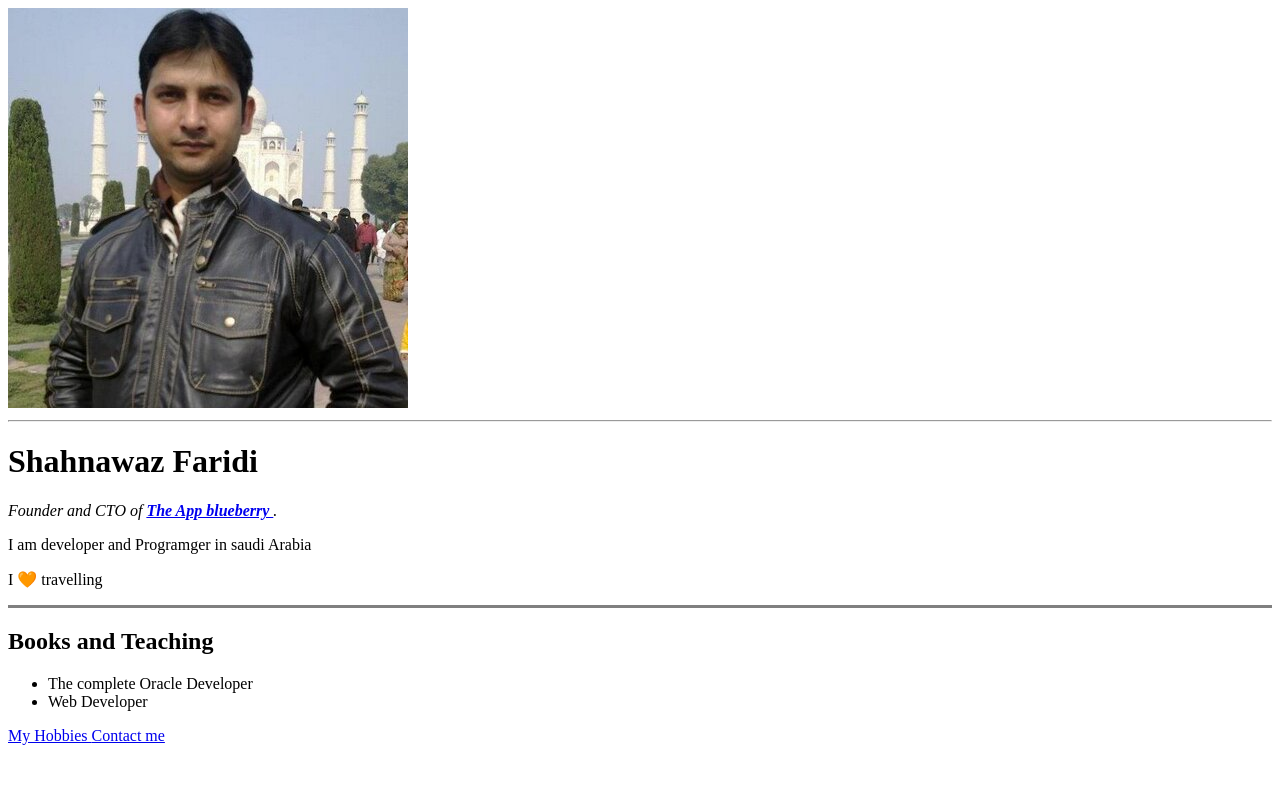
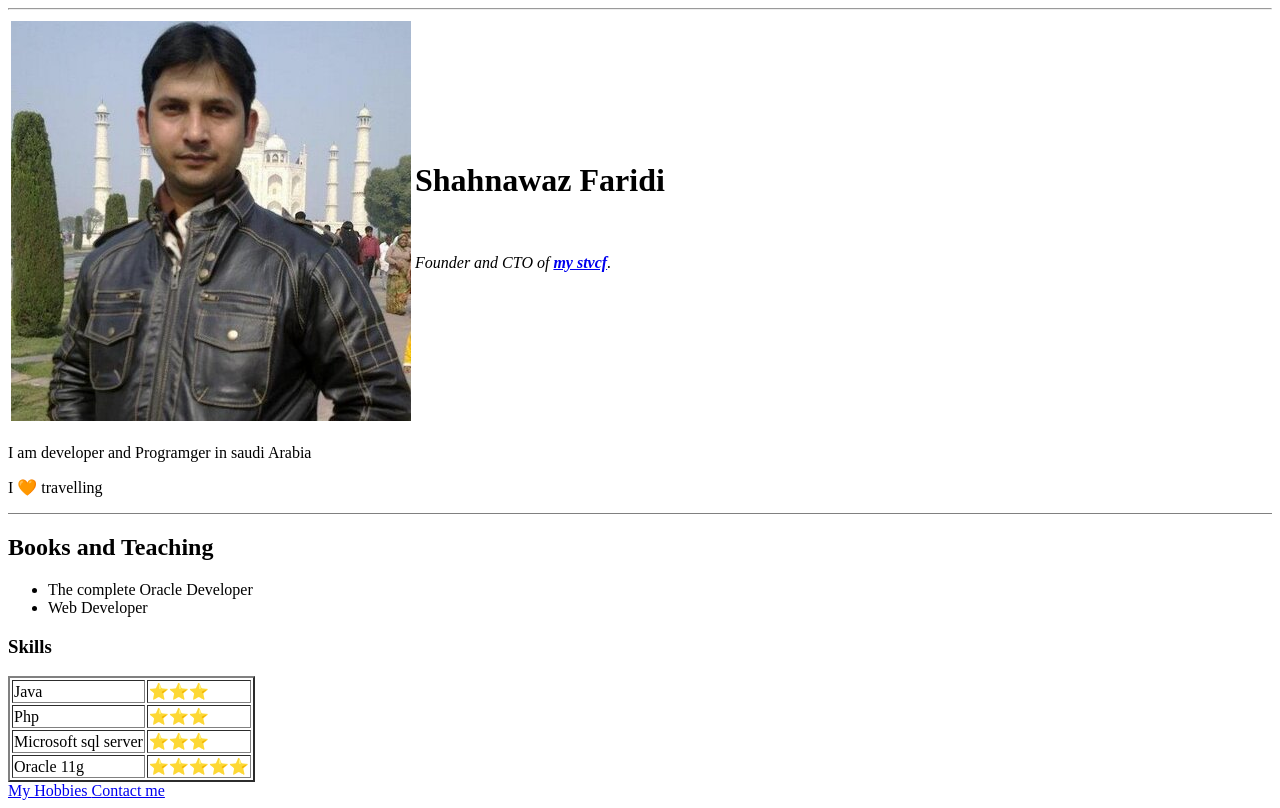
Before and after one commit to shahnawazsf/cv, a plain HTML site: page index.html in a window 1280 px wide. Drawn offline with Linux system fonts and the light colour scheme.

Commit message:
Add files via upload

```diff
--- a/index.html
+++ b/index.html
@@ -7,21 +7,48 @@
     <title>Shahnawaz's Personal Site</title>
   </head>
   <body>
-<img src="Images/Shahnawaz.jpeg" alt="Shahnawaz Profile Picture">
-    <hr>
-     <h1> Shahnawaz Faridi</h1>
-     <p>
-  <em> Founder and CTO of   <strong><a href="https://twitter.com/shahnawaz_01">The App blueberry </a></strong>.  </em>
-     </p>
+        <hr>
+
+<table>
+
+<tr>
+  <td><img src="Images/shahnawaz.jpeg" alt="Shahnawaz Profile Picture"></td>
+  <td><h1> Shahnawaz Faridi</h1><br>
+    <p>
+ <em> Founder and CTO of   <strong><a href="https://twitter.com/shahnawaz_01">my stvcf</a></strong>.  </em>
+    </p>
+  </br></td>
+</tr>
+
+</table>
+
      <p> I am developer and Programger in saudi Arabia</p>
      <p>I 🧡 travelling </p>
-     <hr size="3" noshade>
+     <hr size="1" noshade>
      <h2> Books and Teaching </h2>
        <ul>
          <li>The complete Oracle Developer</li>
          <li> Web Developer </li>
        </ul>
-
+       <h3>Skills</h3>
+<table border="2">
+  <tr>
+      <td>Java</td>
+      <td>⭐⭐⭐</td>
+  </tr>
+  <tr>
+      <td>Php</td>
+      <td>⭐⭐⭐</td>
+  </tr>
+  <tr>
+      <td>Microsoft sql server</td>
+      <td>⭐⭐⭐</td>
+  </tr>
+  <tr>
+      <td>Oracle 11g</td>
+      <td>⭐⭐⭐⭐⭐</td>
+  </tr>
+</table>
        <a  href="hobbies.html" >My Hobbies </a>
        <a href="contact-me.html">Contact me </a>
   </body>
```
Also changed, not shown: contact-me.html (+11 -0 lines).
